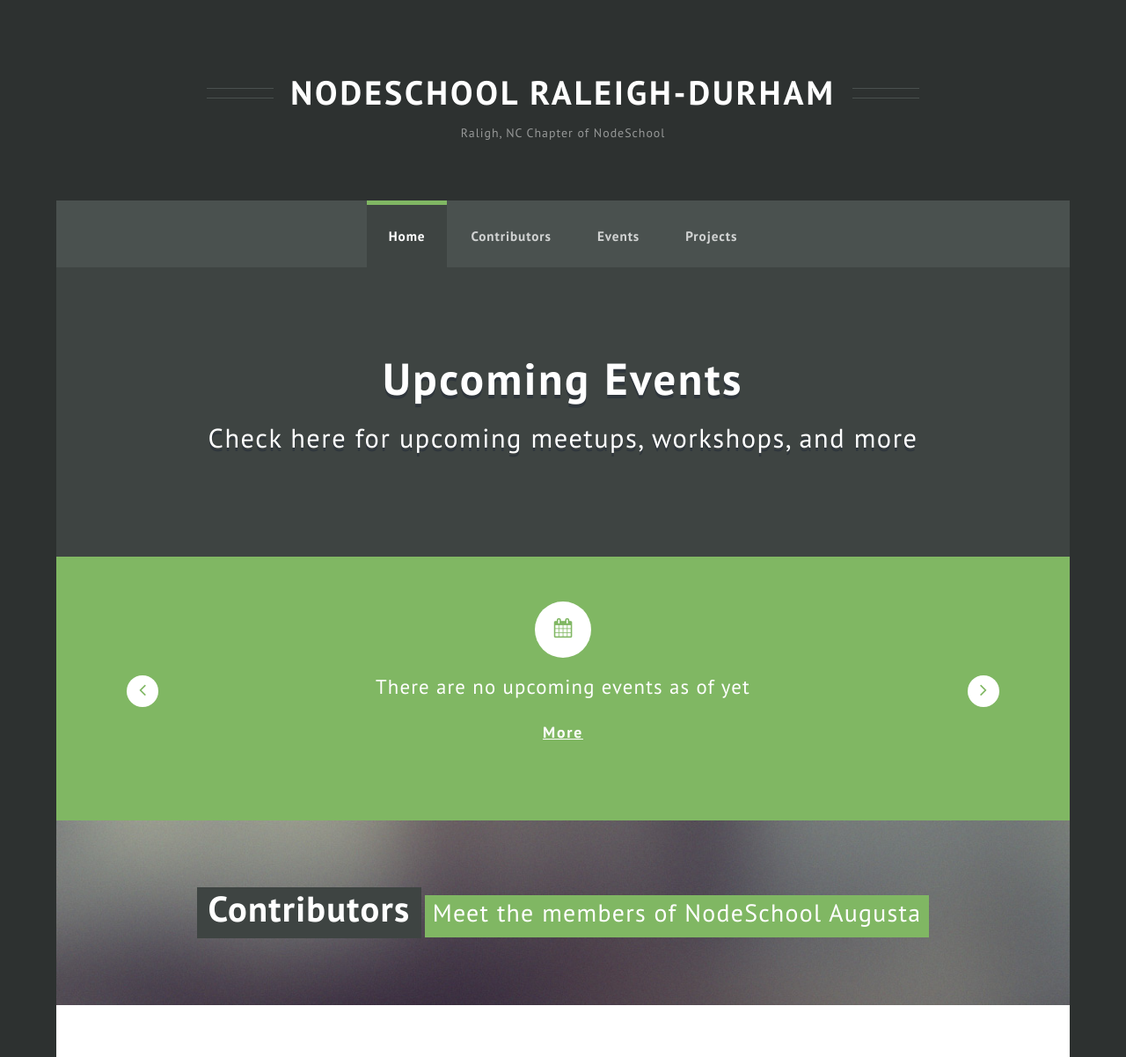
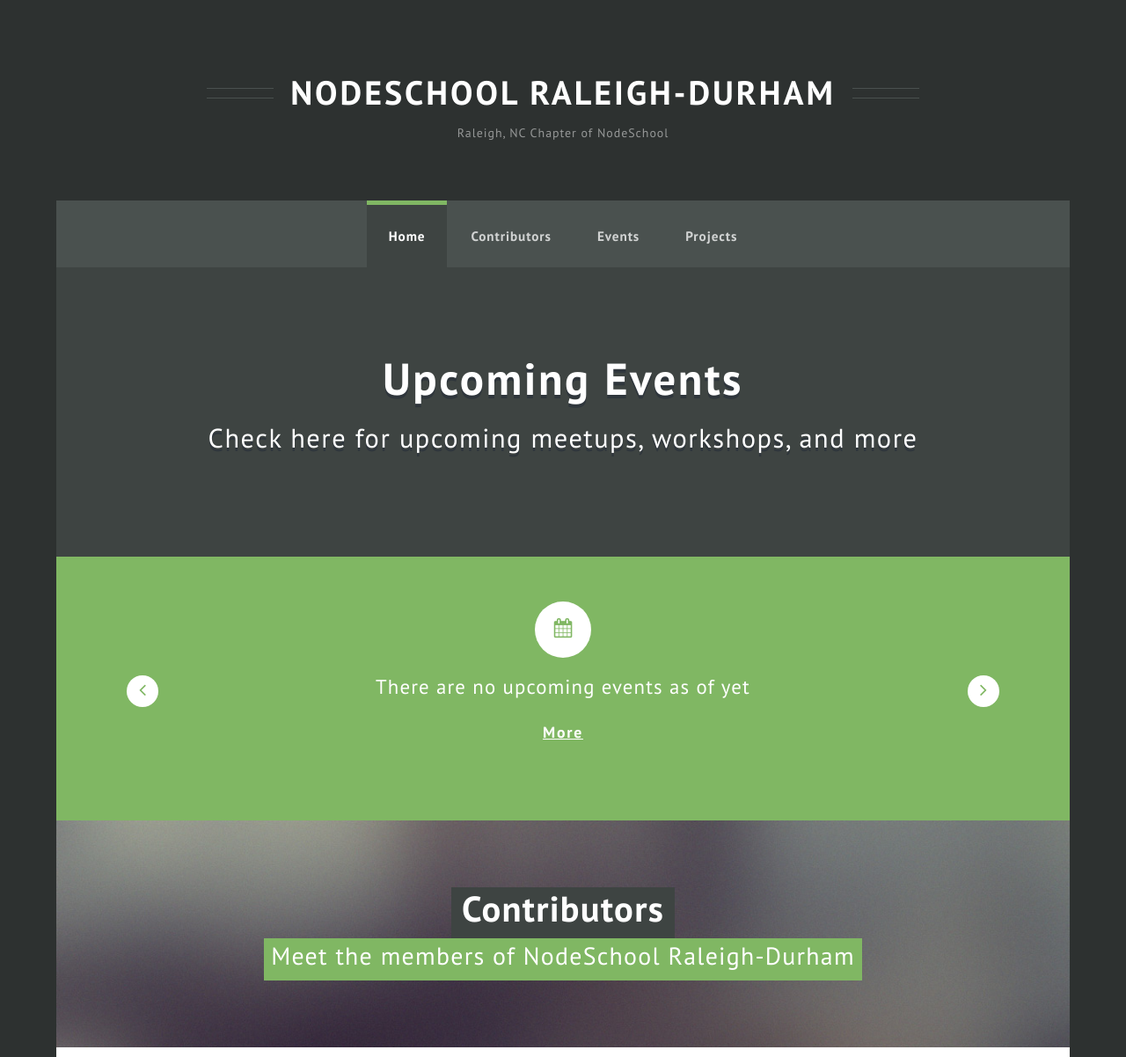
Before and after one commit to nodeschool/raleigh-durham, a Jekyll site: the page built from index.html, in a window 1280 px wide and 1400 px high, cut to the strip 0-1202 px from the top of the window. Shown: the whole strip at 88% size. Built offline with Jekyll 4.4.1, drawn with Linux system fonts in a browser that asks for light colours; some of the changed text lies outside the part shown.

Commit message:
Rewrite forked nodeschool/augusta for nodeschool/raleigh-durham.

```diff
--- a/_config.yml
+++ b/_config.yml
@@ -1,5 +1,5 @@
 name: NodeSchool Raleigh-Durham
-description: Raligh, NC Chapter of NodeSchool
+description: Raleigh, NC Chapter of NodeSchool
 url: "http://nodeschool.io/raleigh-durham"
 
 permalink: /:title/
--- a/_layouts/default.html
+++ b/_layouts/default.html
@@ -79,7 +79,7 @@
                 <section>
                   <div class="heading">
                     <span class="txt1">Contributors</span>
-                    <span class="txt2">Meet the members of NodeSchool Augusta</span>
+                    <span class="txt2">Meet the members of NodeSchool Raleigh-Durham</span>
                   </div>
                 </section>
             </div>
@@ -146,7 +146,7 @@
 
           <div class="row">
             <div class="12u">
-              <span class="copyright">&copy; NodeSchool Augusta \ Powered by <a href="">Jekyll</a> on <a href="">GitHub</a></span>
+              <span class="copyright">&copy; NodeSchool Raleigh-Durham \ Powered by <a href="">Jekyll</a> on <a href="">GitHub</a></span>
               <ul class="icons">
                 <li><a href="http://github.com/nodeschool/augusta" class="icon fa-github"><span>GitHub</span></a></li>
               </ul>
```
Also changed, not shown: _contributors/brian-marks.md (+1 -1 lines), _projects/hackathon2.md (+0 -3 lines), 1 other file.
